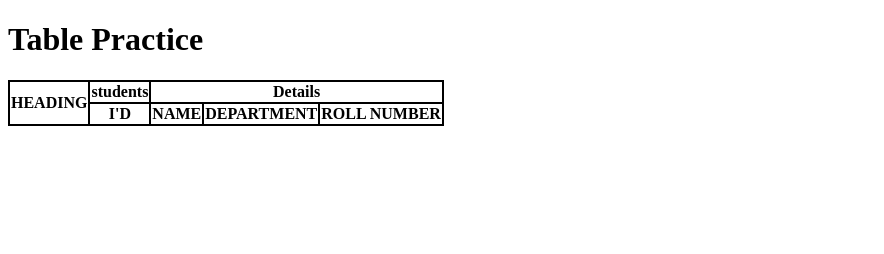
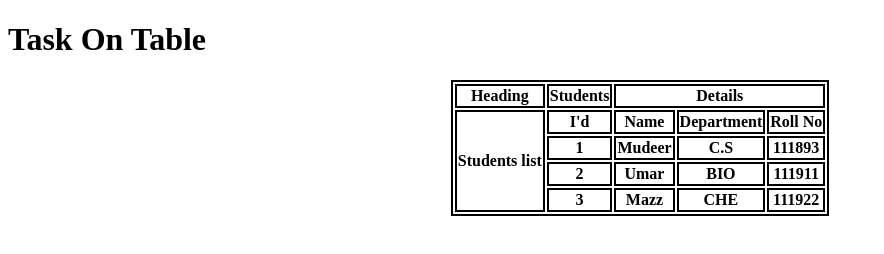
Before and after one commit to mudeerxdev-hue/SMIT-BATCH-6-SECTION-A, a plain HTML site: page CLASS PRACTICE/PRACTICE 7 ABSENT/INDEX.HTML in a window 1280 px wide. Shown: the whole page, without its empty margins (0-884 px from the left). Drawn offline with Linux system fonts and the light colour scheme.

Commit message:
CLASS PRACTICE

```diff
--- a/CLASS PRACTICE/PRACTICE 7 ABSENT/INDEX.HTML
+++ b/CLASS PRACTICE/PRACTICE 7 ABSENT/INDEX.HTML
@@ -1,45 +1,55 @@
-
-
-
-<!-- mukkamal karoo es ko  -->
- <!-- document html -->
-
-
-
 <!DOCTYPE html>
 <html lang="en">
-
 <head>
     <meta charset="UTF-8">
     <meta name="viewport" content="width=device-width, initial-scale=1.0">
-    <title>TABLE TEST</title>
+    <title>PRACTICE 7 ABSENT</title>
     <style>
-        table, th {
+        table, th{
             border: 2px solid black;
-            border-collapse: collapse;
+            margin: auto;
+            margin-left: auto;
+            margin-right: auto;
         }
+
     </style>
 </head>
-
 <body>
 
-    <h1>Table Practice</h1>
-
+    <h1>Task On Table</h1>
 
     <table>
         <tr>
-            <th rowspan="2">HEADING</th>
-            <th>students</th>
-            <th colspan="3">Details </th>
+            <th>Heading</th>
+            <th>Students</th>
+            <th colspan="4">Details</th>
         </tr>
         <tr>
-            <th>I'D</th>
-            <th>NAME</th>
-            <th>DEPARTMENT</th>
-            <th>ROLL NUMBER</th>
+            <th rowspan="4">Students list</th>
+            <th>I'd</th>
+            <th>Name</th>
+            <th>Department</th>
+            <th>Roll No</th>
+        </tr>
+        <tr>
+            <th>1</th>
+            <th>Mudeer</th>
+            <th>C.S</th>
+            <th>111893</th>
+        </tr>
+        <tr>
+            <th>2</th>
+            <th>Umar</th>
+            <th>BIO</th>
+            <th>111911</th>
+        </tr>
+        <tr>
+            <th>3</th>
+            <th>Mazz</th>
+            <th>CHE</th>
+            <th>111922</th>
         </tr>
     </table>
 
 </body>
-
 </html>
```
